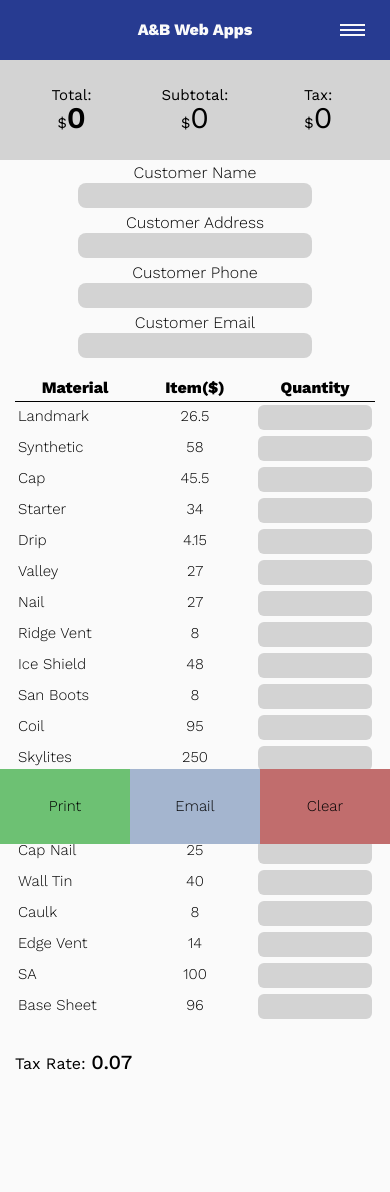
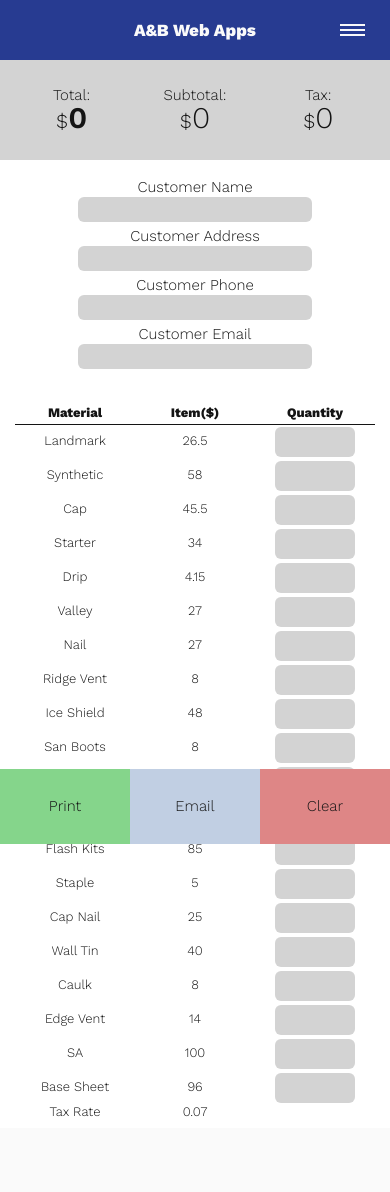
Before and after one commit to billybuehl792/ab_webapps, a Flask app: page /calculator/ in a window 390 px wide. After the commit the page ends 1117 px from the top, so only its background shows below. Run offline with Flask 2, Linux system fonts and the light colour scheme.

Commit message:
working calculator

```diff
--- a/ab_site/static/css/calcStyle.css
+++ b/ab_site/static/css/calcStyle.css
@@ -1,22 +1,32 @@
-.container {
-    position: absolute;
+/* Customer Info */
+#info {
+    position: relative;
     top: 60px;
-    width: 100vw;
+    display: flex;
+    align-items: center;
+    flex-direction: column;
+    width: 50vw;
+    float: right;
 }
-input {
-    font-family: 'Work Sans', sans-serif;
-    background-color: var(--ab_grey, grey);
+.customer-info {
+    text-align: center;
+    margin: 20px 0px;
+    width: 60%;
 }
-input:hover {
-    filter: brightness(0.9);
+.item-table {
+    margin: 10px 0px;
 }
-textarea:focus, input:focus {
-    outline: none;
-    background-color: var(--highlight, white);
+.item-table th, td {
+    font-size: 13px;
+}
+.item-table input {
+    height: 20px;
+    width: 80px;
+    margin: 2px 0px;
 }
 
-/* left */
-.left {
+/* Operation */
+#operation {
     position: fixed;
     left: 0;
     display: flex;
@@ -27,153 +37,76 @@ textarea:focus, input:focus {
     height: 100vh;
     background-color: var(--ab_grey, grey);
 }
-.productContainer {
+.result-container {
     text-align: center;
+    margin: 10px 0px;
 }
-.productContainer h3 {
-    font-size: 25px;
-    font-weight: 400;
-}
-.productContainer h4 {
-    font-size: 15px;
-    font-weight: 400;
-}
-#totalVal {
+#total {
     font-size: 90px;
     font-weight: 600;
 }
-#subtotalVal {
+#subtotal {
     font-size: 50px;
     font-weight: 600;
 }
-#taxVal {
+#tax {
     font-size: 35px;
     font-weight: 600;
 }
-.productContainer h5 {
-    font-size: 20px;
-    font-weight: 300;
-    padding-bottom: 5px;
-}
-.buttons {
-    text-align: center;
-    display: inline;
-}
 .buttons div {
     font-size: 15px;
+    text-align: center;
     font-weight: 300;
     width: 250px;
-    padding: 10px 0px;
+    padding: 15px 0px;
     margin: 5px 5px;
     border-radius: 10px;
     cursor: pointer;
 }
 .buttons div:hover {
-    filter: brightness(0.9);
+    filter: brightness(.9);
 }
-#print {
-    background-color: var(--ab_green, green);
-}
-#clear {
-    background-color: var(--ab_red, red);
-}
-#sendEmail {
-    background-color:var(--highlight, white);
-}
-
-
-/* right */
-.right {
-    display: flex;
-    align-items: center;
-    flex-direction: column;
-    width: 50vw;
-    float: right;
-    background-color: var(--light, white);
-}
-.customerInfo {
-    text-align: center;
-    margin: 15px 0px;
-    width: 60%;
-}
-.customerInfo h4 {
-    font-size: 16px;
-    font-weight: 300;
-}
-.customerInfo input {
-    width: 100%;
-    height: 25px;
-    text-align: center;
-    margin: 2px 0px 7px 0px;
-    border-radius: 8px;
-    border-style: none;
-    font-size: 13px;
-    font-weight: 400;
-}
-.itemHead th {
-    padding-bottom: 5px;
-    border-bottom: 1px solid black;
-}
-.item td {
-    width: 120px;
-    padding: 3px 3px;
-    font-size: 15px;
-    font-weight: 300;
-}
-.price {
-    text-align: center;
-}
-.quantity {
-    width: 50px;
-}
-.quantity input {
-    border-radius: 6px;
-    text-align: center;
-    height: 25px;
-    width: 100%;
-    border: none;
-    font-size: 18px;
-    font-weight: 400;
-    transition: .1s ease;
-}
-.taxItem {
-    margin: 30px 0px;
-}
-#tax {
-    font-size: 20px;
-    font-weight: 500;
+#print-section {
+    display: none;
 }
 
 @media screen and (max-width: 900px){
-    .left {
+    .operation {
         width: 40%;
     }
-    .right {
+    .info {
         width: 60%;
-    }
-    #totalVal {
-        font-size: 75px;
     }
 }
 
 @media screen and (max-width: 700px){
-    .left {
+    /* Operation */
+    #operation {
         position: fixed;
         display: block;
         top: 60px;
         width: 100%;
         height: 100px;
     }
-    .customerInfo input {
+    .customer-info input {
         width: 100%;
     }
-    .exportAction {
-        display: none;
-    }
-    .productContainer {
+    .result-container {
         display: flex;
         justify-content: center;
         align-items: center;
+    }
+    #total {
+        font-size: 30px;
+        font-weight: 600;
+    }
+    #subtotal {
+        font-size: 30px;
+        font-weight: 300;
+    }
+    #tax {
+        font-size: 30px;
+        font-weight: 300;
     }
     .buttons {
         position: fixed;
@@ -188,77 +121,48 @@ textarea:focus, input:focus {
         margin: 0;
         border-radius: 0;
     }
-    .right {
+    /* Info */
+    #info {
         width: 100%;
         position: absolute;
-        top: 90px;
+        top: 160px;
+        margin-bottom: 100px;
     }
-    .productContainer {
+    .result-container {
         margin: 0px 10px;
         height: 100%;
     }
-    .productContainer div {
+    .result-container div {
         width: 33.3333%;
     }
-    .productContainer h3 {
-        font-size: 15px;
-        font-weight: 400;
-    }
-    .productContainer h4 {
-        font-size: 15px;
-        font-weight: 400;
-    }
-    #totalVal {
-        font-size: 30px;
-        font-weight: 600;
-    }
-    #subtotalVal {
-        font-size: 30px;
-        font-weight: 400;
-    }
-    #taxVal {
-        font-size: 30px;
-        font-weight: 400;
-    }
-    .productContainer h5 {
-        font-size: 15px;
-        font-weight: 400;
-        padding: 0;
-    }
-    .taxItem {
-        margin: 0px;
-        margin-top: 30px;
-        margin-bottom: 120px;
+    .item-table input {
+        height: 30px;
+        width: 80px;
+        margin: 2px 0px;
     }
 }
 
 @media print {
-    nav {
+    header, #info, #operation {
         display: none;
     }
-    .navDrop {
-        display: none;
+    #print-section {
+        display: block;
     }
-    .container {
-        display: none;
+    h1 {
+        font-size: 100px;
+        line-height: 120px;
     }
-    #printSection {
-        padding-top: 20px;
+    h2 {
+        font-size: 60px;
+        line-height: 70px;
     }
-    #printSection table {
-        margin: 20px 0px;
-    }
-    #printSection table, tr, th, td {
-        border: 1px solid rgb(152, 152, 152);
+    table {
+        width: 50%;
+        margin: 20px 5px;
     }
     th, td {
-        padding: 5px;
-    }
-    #printSection h1 {
-        font-size: 20px;
-        margin-bottom: 5px;
-    }
-    #printSection h2 {
-        font-size: 12px;
+        font-size: 50px;
+        padding: 10px 50px;
     }
 }
--- a/ab_site/static/css/mainStyle.css
+++ b/ab_site/static/css/mainStyle.css
@@ -1,18 +1,66 @@
 /* GENERAL */
+:root {
+    --ab_blue: rgb(39, 59, 145);
+    --ab_grey: rgb(211, 211, 211);
+    --ab_green: rgb(133, 213, 139);
+    --ab_red: rgb(222, 134, 134);
+    --dark: rgb(20, 20, 20);
+    --drop: rgba(0, 0, 0, 0.8);
+    --light: rgb(250, 250, 250);
+    --highlight: rgb(193, 207, 227);
+}
 * {
     text-decoration: none;
     box-sizing: border-box;
     font-family: 'Work Sans', sans-serif;
+    color: var(--dark, black);
 }
-:root {
-    --ab_blue: rgb(39, 59, 145);
-    --ab_grey: rgb(211, 211, 211);
-    --ab_green: rgb(109, 193, 115);
-    --ab_red: rgb(193, 109, 109);
-    --dark: rgb(20, 20, 20);
-    --drop: rgba(0, 0, 0, 0.8);
-    --light: rgb(250, 250, 250);
-    --highlight: rgb(164, 181, 207);
+h1 {
+    font-size: 35px;
+    font-weight: 600;
+}
+h2 {
+    font-size: 30px;
+    font-weight: 500;
+}
+h3 {
+    font-size: 25px;
+    font-weight: 400;
+}
+h4 {
+    font-size: 15px;
+    font-weight: 300;
+}
+h5 {
+    font-size: 20px;
+    font-weight: 300;
+}
+th {
+    padding-bottom: 5px;
+    border-bottom: 1px solid var(--dark, black);
+    text-align: center;
+}
+td {
+    width: 120px;
+    font-size: 15px;
+    font-weight: 300;
+    text-align: center;
+}
+input, textarea {
+    font-family: 'Work Sans', sans-serif;
+    background-color: var(--ab_grey, grey);
+    width: 100%;
+    height: 25px;
+    text-align: center;
+    margin: 2px 0px 7px 0px;
+    border-radius: 6px;
+    border-style: none;
+    font-size: 13px;
+    font-weight: 400;
+}
+textarea:focus, input:focus, input:hover {
+    outline: none;
+    filter: brightness(0.9);
 }
 ::-webkit-scrollbar {
     display: none;
@@ -25,7 +73,16 @@
           -ms-user-select: none; /* Internet Explorer/Edge */
               user-select: none; /* Non-prefixed version, currently
                                     supported by Chrome, Edge, Opera and Firefox */
-  }
+}
+.positive {
+    background-color: var(--ab_green, green);
+}
+.danger {
+    background-color: var(--ab_red, red);
+}
+.neutral {
+    background-color:var(--highlight, white);
+}
 
 /* Navigation */
 header {
@@ -49,6 +106,8 @@ nav {
 }
 #title {
     position: relative;
+    font-size: 17px;
+    font-weight: 800;
     margin: 0px 20px;
 }
 #title a {
@@ -68,6 +127,11 @@ nav {
     padding: 10px 20px;
     color: var(--light, white);
 }
+#nav-links li a:hover {
+    background-color: var(--light, white);
+    color: var(--ab_blue, blue);
+    border-radius: 10px;
+}
 
 .container {
     position: relative;
@@ -75,7 +139,7 @@ nav {
 }
 
 /* Mobile */
-@media screen and (max-width: 500px){
+@media screen and (max-width: 700px){
     #title {
         margin: 0px auto;
     }
@@ -107,7 +171,7 @@ nav {
         padding: 20px;
         text-align: center;
     }
-    #nav-links li a {
+    #nav-links li a, #nav-links li a:hover {
         color: var(--dark, black);
     }
 }
--- a/ab_site/static/main.js
+++ b/ab_site/static/main.js
@@ -1,13 +1,11 @@
-const app = () => {
 $(document).ready(function() {
     var navItems = $("#nav-links");
-        console.log(navItems);
     var trans = 150;
 
     // Resize Window
     $(window).on('resize', function() {
         var win = $(window);
-            if (win.width() > 500) {        // desktop
+        if (win.width() > 700) {        // desktop
             navItems.show();
         } else {                        // mobile
             navItems.hide();
@@ -21,7 +19,6 @@ const app = () => {
         if ($(navItems).is(":hidden")) {
             $("#burger-1").animate({margin: '0px 0px 6px 0px'}, trans);
             $("#burger-3").animate({margin: '6px 0px 0px 0px'}, trans);
-                console.log('drop down!');
             navItems.slideDown(200);
         } else {
             $("#burger-1").animate({margin: '3px 0px'}, trans);
@@ -31,4 +28,3 @@ const app = () => {
     });
 
 });
-}
--- a/ab_site/templates/base.html
+++ b/ab_site/templates/base.html
@@ -9,19 +9,16 @@
         <link rel="stylesheet" type="text/css" href="{{ url_for('static', filename='css/resetStyle.css') }}" rel="stylesheet">
         <link rel="stylesheet" type="text/css" href="{{ url_for('static', filename='css/mainStyle.css') }}" rel="stylesheet">
         <script src="https://code.jquery.com/jquery-3.5.1.min.js" integrity="sha256-9/aliU8dGd2tb6OSsuzixeV4y/faTqgFtohetphbbj0=" crossorigin="anonymous"></script>
-        {% block head %}
-        {% endblock %}
+        {% block head %}{% endblock %}
     </head>
     <body>
 
         {% include "includes/_navbar.html" %}
 
         <div class="content">
-            {% block body %}
-            {% endblock %}
+            {% block body %}{% endblock %}
         </div>
 
     <script type='text/javascript' src="{{ url_for('static', filename='main.js') }}"></script>
-    <script>app();</script>
     </body>
 </html>
--- a/ab_site/templates/calculator.html
+++ b/ab_site/templates/calculator.html
@@ -3,65 +3,70 @@
 {% block title %}Calculator{% endblock %}
 
 {% block head %}
-<link rel="stylesheet" type="text/css" href= "{{ url_for('static', filename='css/calcStyle.css') }}">
+    <link rel="stylesheet" type="text/css" href= "{{ url_for('static', filename='css/calcStyle.css') }}">
 {% endblock %}
 
 {% block body %}
-<div class="container">
-
-    <div class="right">
-        <div class="customerInfo">
-            <h4>Customer Name <input type="text" id="customer" autocomplete="off" /></h4>
-            <h4>Customer Address <input type="text" id="address" autocomplete="off" /></h4>
-            <h4>Customer Phone <input type="text" id="phone" autocomplete="off" /></h4>
-            <h4>Customer Email <input type="text" id="email" autocomplete="off" /></h4>
+    <!-- Job Info -->
+    <section id="info">
+        <div class="customer-info">
+            <h4>Customer Name</h4>
+            <input type="text" id="customer" autocomplete="off" name="Customer" />
+            <h4>Customer Address</h4>
+            <input type="text" id="address" autocomplete="off" name="Address" />
+            <h4>Customer Phone</h4>
+            <input type="text" id="phone" autocomplete="off" name="Phone" />
+            <h4>Customer Email</h4>
+            <input type="text" id="email" autocomplete="off" name="Email" />
         </div>
 
-        <div class="itemContainer">
-            <table class="items">
-                <tr class="itemHead">
+        <!-- Item Table-->
+        <div class="item-container">
+            <table class="item-table">
+                <tr>
                     <th>Material</th>
                     <th>Item($)</th>
                     <th>Quantity</th>
                 </tr>
                 {% for item in items %}
-                    <tr class="item">
-                        <td class="itemName">{{ item }}</td>
-                        <td class="price"><span class="priceNum">{{ items[item] }}</span></td>
-                        <td class="quantity"><input class="number "type="number" name='{{ item }}' autocomplete="no" min="0"></td>
+                    <tr class="items">
+                        <td class="item-name">{{ item }}</td>
+                        <td><span class="price">{{ items[item] }}</span></td>
+                        <td><input class="quantity" type="number" name="{{ item }}" autocomplete="no" min="0"></td>
                     </tr>
                 {% endfor %}
+                <tr>
+                    <td>Tax Rate</td>
+                    <td><span id="tax-rate">{{ tax }}</span></td>
+                </tr>
             </table>
-            <p class="taxItem">Tax Rate: <span id="tax"> {{ tax }}</span></p>
         </div>
-    </div>
+    </section>
 
-    <div class="left">
-        <div class="productContainer">
+    <section id="operation">
+        <div class="result-container">
             <div>
-                <h3>Total:</h3>
-                <h5>$<span id="totalVal">0</span></h5>
+                <h4>Total:</h4>
+                <h5>$<span id="total">0</span></h5>
             </div>
             <div>
                 <h4>Subtotal:</h4>
-                <h5>$<span id="subtotalVal">0</span></h5>
+                <h5>$<span id="subtotal">0</span></h5>
             </div>
             <div>
                 <h4>Tax:</h4>
-                <h5>$<span id="taxVal">0</span></h5>
+                <h5>$<span id="tax">0</span></h5>
             </div>
         </div>
         <div class="buttons">
             <!--<input type="submit">-->
-            <div id="print">Print</div>
-            <div id="sendEmail">Email</div>
-            <div id="clear">Clear</div>
+            <div id="print" class="positive">Print</div>
+            <div id="send-email" class="neutral">Email</div>
+            <div id="clear" class="danger">Clear</div>
         </div>
-    </div>
-</div>
+    </section>
 
-<div id="printSection"></div>
+    <div id="print-section"></div>
 
-<script type='text/javascript' src="{{ url_for('static', filename='calculator.js') }}"></script>
-<script>calc();</script>
+    <script type='text/javascript' src="{{ url_for('static', filename='calculator.js') }}"></script>
 {% endblock %}
```
Also changed, not shown: ab_site/static/calculator.js (+70 -115 lines). Lines whose indentation alone changed are shown as unchanged.
